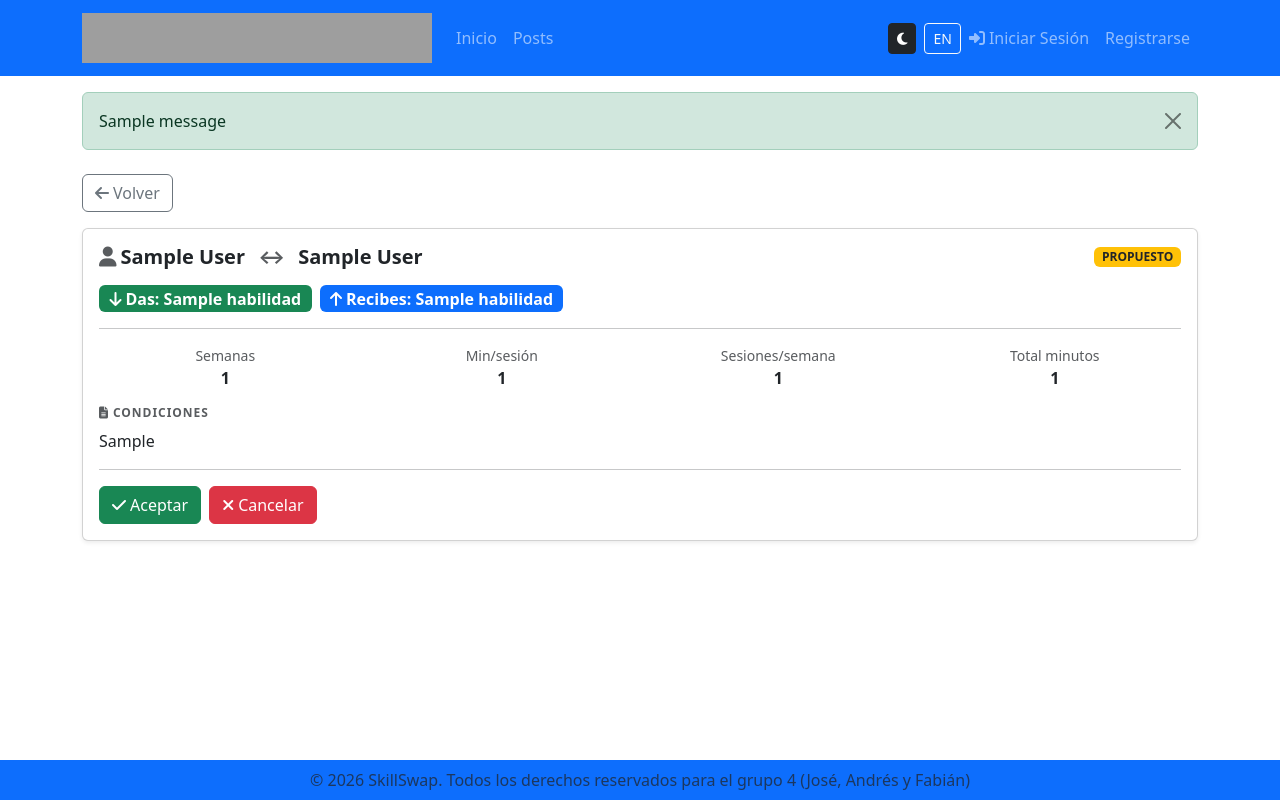
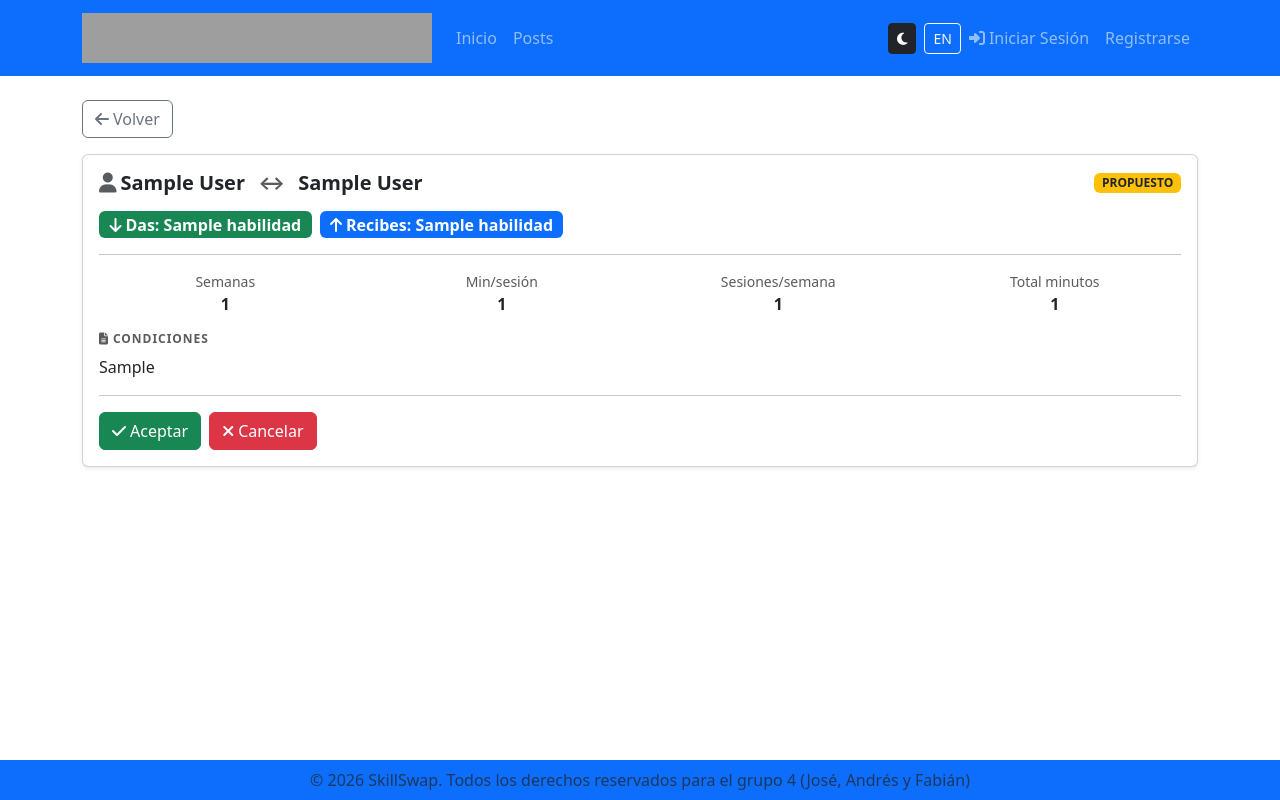
Before and after one commit to jherhum1702/skillswap-django, a Django app: page /deals/1/ in a window 1280 px wide. Run offline with Django 5.2, Linux system fonts and the light colour scheme; tables that the repository leaves empty hold one stand-in row (values such as "Sample post"); one stand-in notice (Sample message) is shown; grey boxes are pictures that could not be loaded.

Commit message:
fixed base.html footer error

```diff
--- a/templates/base.html
+++ b/templates/base.html
@@ -13,8 +13,15 @@
 
 <style>
     .navbar-brand { font-weight: bold; }
-        .main-content { min-height: 70vh; }
     .footer { background: #f8f9fa; }
+    body {
+        display: flex;
+        flex-direction: column;
+        min-height: 100vh;
+    }
+    .main-content {
+        flex: 1;
+    }
 </style>
 </head>
 <body>
@@ -120,36 +127,44 @@
 
     <!-- ALERTAS -->
 {% if messages %}
-        <div class="container mt-3">
     {% for message in messages %}
-                <div class="alert alert-{{ message.tags }} alert-dismissible fade show" role="alert">
-                    {{ message }}
-                    <button type="button" class="btn-close" data-bs-dismiss="alert"></button>
+        <div class="toast-container position-fixed top-50 start-50 translate-middle" style="z-index: 9999">
+            <div class="toast show align-items-center text-bg-danger border-0 shadow-lg" role="alert">
+                <div class="d-flex">
+                    <div class="toast-body fs-6">
+                        <i class="fas fa-ban me-2"></i>{{ message }}
+                    </div>
+                    <button type="button" class="btn-close btn-close-white me-2 m-auto" data-bs-dismiss="toast"></button>
+                </div>
+            </div>
         </div>
     {% endfor %}
-        </div>
 {% endif %}
-
     <!-- CONTENIDO PRINCIPAL -->
     <main class="main-content">
-        <div class="container mt-4">
+        <div class="container mt-4 mb-5">
             {% block content %}
             {% endblock %}
         </div>
     </main>
 
     <!-- FOOTER -->
-    <footer class="footer fixed-bottom py-2" style="background-color: #0D6EFD">
-        <div class="container text-center" >
+    <footer class="footer py-2" style="background-color: #0D6EFD">
+        <div class="container text-center">
             <p class="mb-0 text-muted">
                 &copy; 2026 SkillSwap. Todos los derechos reservados para el grupo 4 (José, Andrés y Fabián)
             </p>
         </div>
     </footer>
-
     <!-- Bootstrap JS -->
     <script src="https://cdn.jsdelivr.net/npm/bootstrap@5.3.2/dist/js/bootstrap.bundle.min.js"></script>
-
+    <script>
+    document.querySelectorAll('.toast').forEach(toast => {
+        setTimeout(() => {
+            toast.classList.remove('show');
+        }, 4000);
+    });
+</script>
     {% block extra_js %}{% endblock %}
 </body>
 </html>
```
Lines whose indentation alone changed are shown as unchanged.
